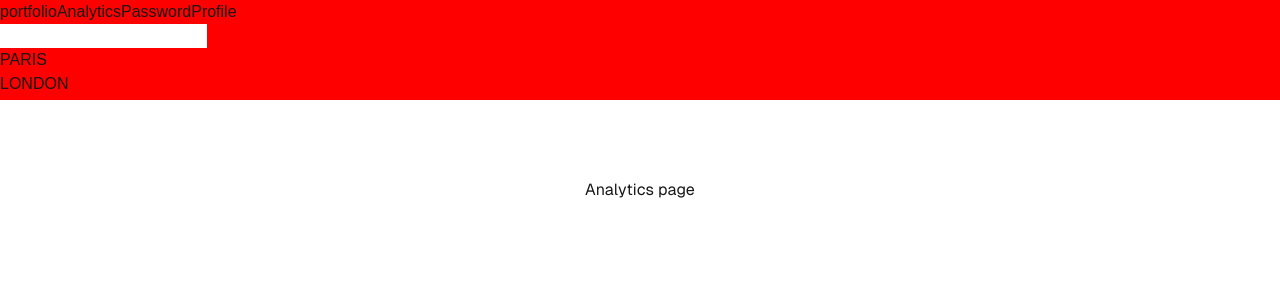
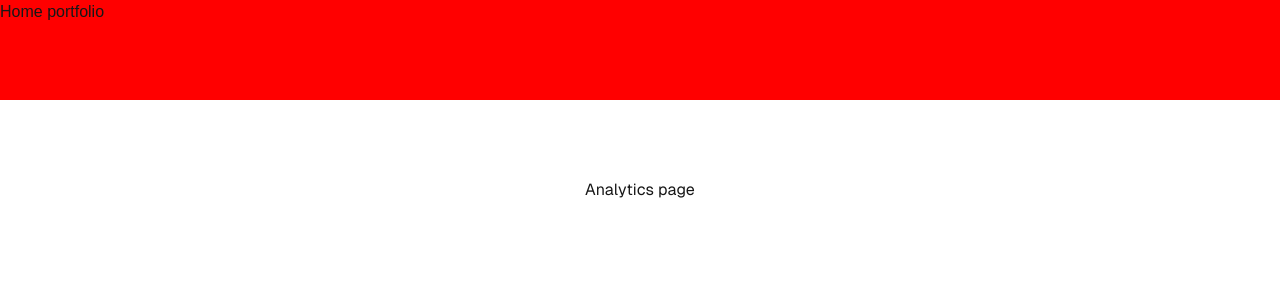
Before and after one commit to kabelic/crypto-app-1, a Next.js app: page /dashboard/analytics in a window 1280 px wide. Shown: the top 300 px of the page. Built offline with nearby package versions, Linux system fonts and the light colour scheme.

Commit message:
added basic links to navbar

```diff
--- a/app/layout.tsx
+++ b/app/layout.tsx
@@ -1,7 +1,6 @@
 import type { Metadata } from "next";
 import localFont from "next/font/local";
 import Link from 'next/link'
-import Navbar from './components/navbar'
 import "./globals.css";
 
 const geistSans = localFont({
@@ -32,12 +31,9 @@ export default function RootLayout({
       >
         <div style={{height:'100px', background:'red'}}>
           <div>
+            <Link href="/">Home </Link>
             <Link href="/portfolio">portfolio</Link>
-        <Link href="/dashboard/analytics">Analytics</Link>
-        <Link href="/dashboard/settings/password">Password</Link>
-        <Link href="/dashboard/settings/profile">Profile</Link>
         </div>
-        <Navbar/>
         </div>
 
         {children}
```
